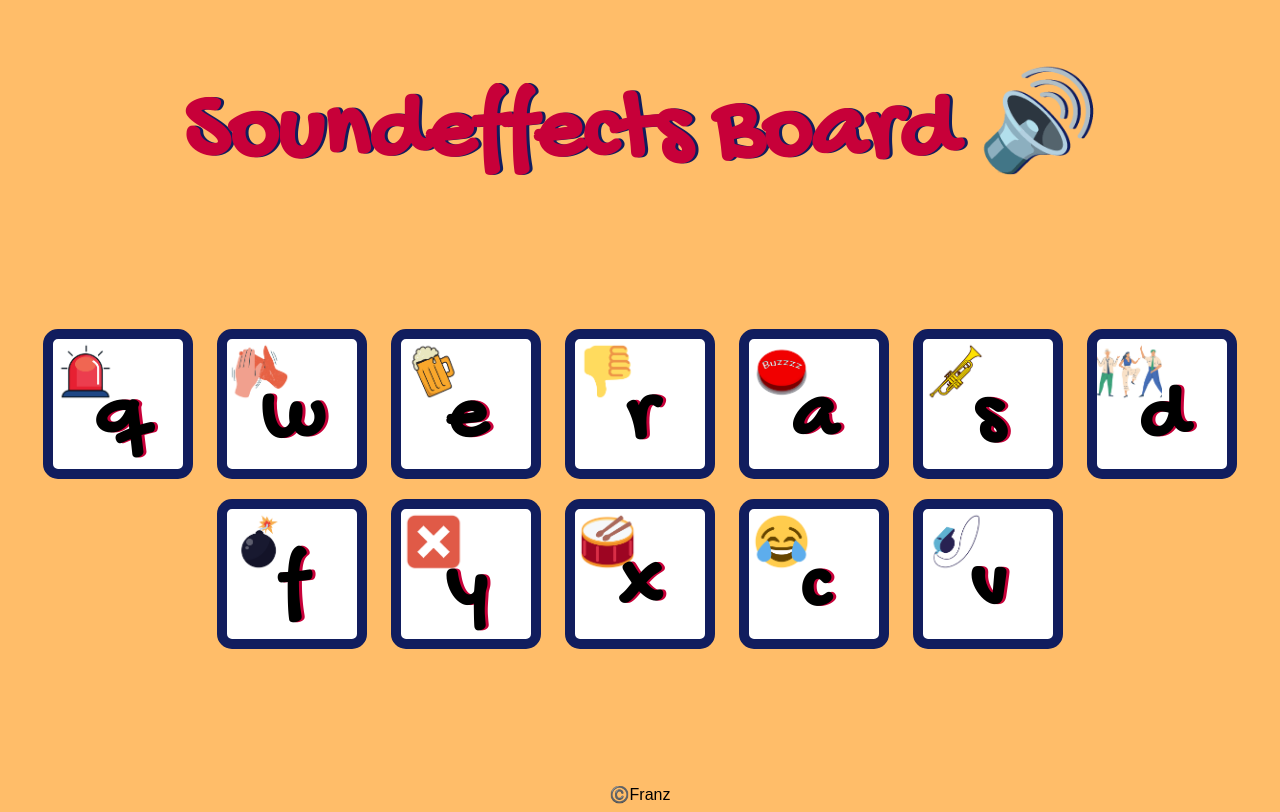
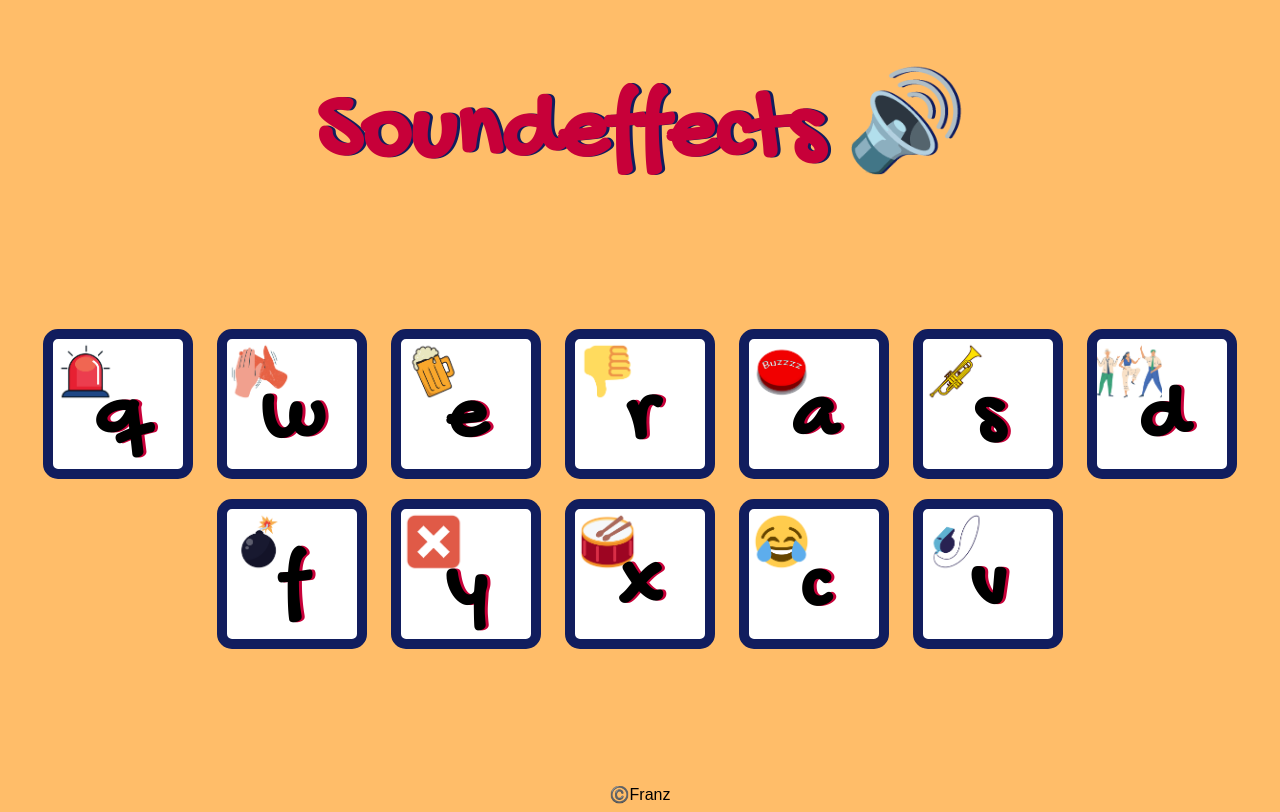
Before and after one commit to Kubbillum/effectboard, a plain HTML site: page index.html in a window 1280 px wide. Drawn offline with Linux system fonts and the light colour scheme.

Commit message:
Add files via upload

```diff
--- a/index.html
+++ b/index.html
@@ -10,7 +10,7 @@
 
 <body>
 
-  <h1 id="title">Soundeffects Board 🔊</h1>
+  <h1 id="title">Soundeffects 🔊</h1>
   <div class="set">
     <button class="q effect">q</button>
     <button class="w effect">w</button>
```
